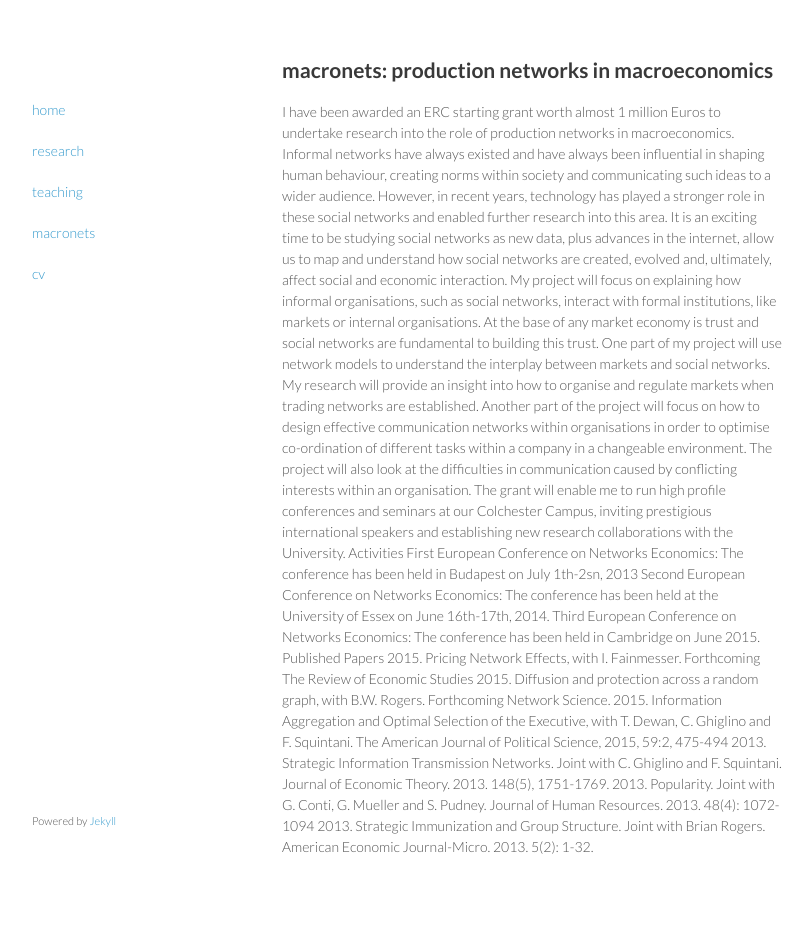
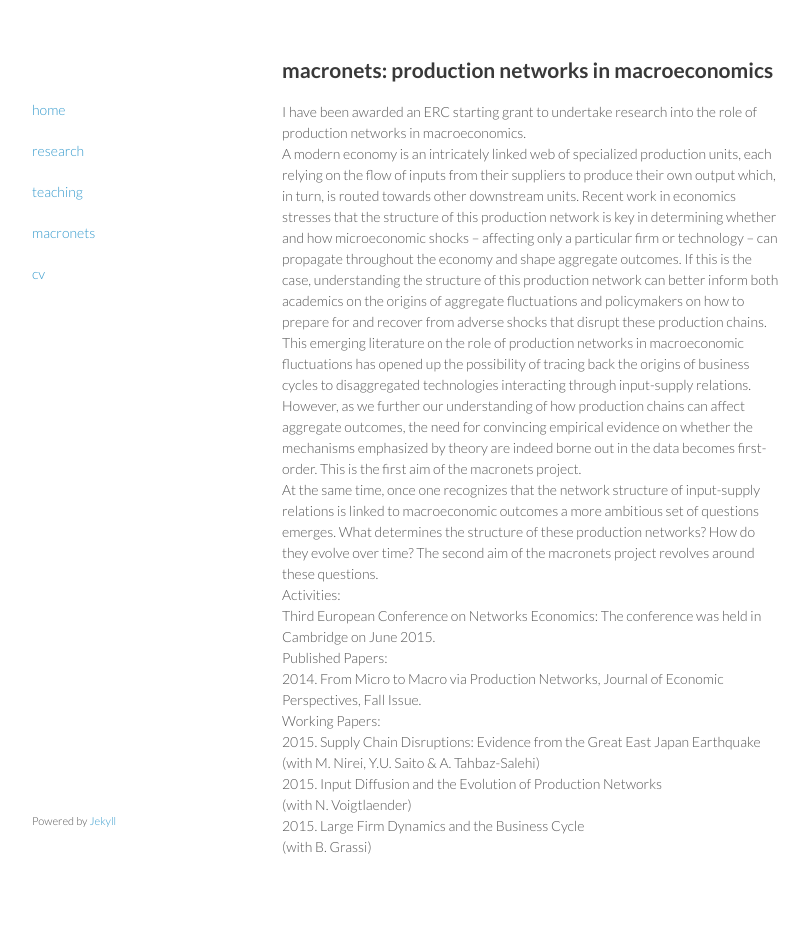
Before and after one commit to Vasco-M-Carvalho/vasco-m-carvalho.github.io, a Jekyll site: the page built from macronets.html, in a window 1280 px wide. Shown: the whole page, without its empty margins (233-1045 px from the left). Built offline with Jekyll 4.4.1, drawn with Linux system fonts in a browser that asks for light colours.

Commit message:
Update macronets.html
First Draft

```diff
--- a/macronets.html
+++ b/macronets.html
@@ -4,30 +4,38 @@ title: macronets
 ---
 <h2 id="welcome">macronets: production networks in macroeconomics</h2>
 <p>
-I have been awarded an ERC starting grant worth almost 1 million Euros to undertake research into the role of production networks in macroeconomics.  Informal networks have always existed and have always been influential in shaping human behaviour, creating norms within society and communicating such ideas to a wider audience. However, in recent years, technology has played a stronger role in these social networks and enabled further research into this area.
+I have been awarded an ERC starting grant to undertake research into the role of production networks in macroeconomics.
+<br>A modern economy is an intricately linked web of specialized production units, each relying on the flow of
+inputs from their suppliers to produce their own output which, in turn, is routed towards other downstream
+units. Recent work in economics stresses that the structure of this production network is key in determining
+whether and how microeconomic shocks – affecting only a particular firm or technology – can propagate
+throughout the economy and shape aggregate outcomes. If this is the case, understanding the structure of this
+production network can better inform both academics on the origins of aggregate fluctuations and policymakers
+on how to prepare for and recover from adverse shocks that disrupt these production chains.
 
-It is an exciting time to be studying social networks as new data, plus advances in the internet, allow us to map and understand how social networks are created, evolved and, ultimately, affect social and economic interaction. My project will focus on explaining how informal organisations, such as social networks, interact with formal institutions, like markets or internal organisations. At the base of any market economy is trust and social networks are fundamental to building this trust. One part of my project will use network models to understand the interplay between markets and social networks. My research will provide an insight into how to organise and regulate markets when trading networks are established. Another part of the project will focus on how to design effective communication networks within organisations in order to optimise co-ordination of different tasks within a company in a changeable environment. The project will also look at the difficulties in communication caused by conflicting interests within an organisation.
-The grant will enable me to run high profile conferences and seminars at our Colchester Campus, inviting prestigious international speakers and establishing new research collaborations with the University.
-Activities
+<br>This emerging literature on the role of production networks in macroeconomic fluctuations
+has opened up the possibility of tracing back the origins of business cycles to disaggregated technologies
+interacting through input-supply relations. However, as we further our understanding of how production
+chains can affect aggregate outcomes, the need for convincing empirical evidence on whether the
+mechanisms emphasized by theory are indeed borne out in the data becomes first-order. This is the first aim of the macronets project.
 
-First European Conference on Networks Economics: The conference has been held in Budapest on July 1th-2sn, 2013
+<br>At the same time, once one recognizes that the network structure of input-supply relations is linked to
+macroeconomic outcomes a more ambitious set of questions emerges. What determines the structure of these
+production networks? How do they evolve over time? The second aim of the macronets project revolves around these questions.
 
-Second European Conference on Networks Economics: The conference has been held at the University of Essex on June 16th-17th, 2014.
+<br>Activities:
 
-Third European Conference on Networks Economics: The conference has been held in Cambridge on June 2015.
+<br>Third European Conference on Networks Economics: The conference was held in Cambridge on June 2015.
 
-Published Papers
+<br>Published Papers:
 
-2015. Pricing Network Effects, with I. Fainmesser. Forthcoming The Review of Economic Studies
+<br>2014. From Micro to Macro via Production Networks, Journal of Economic Perspectives, Fall Issue.
 
-2015. Diffusion and protection across a random graph, with B.W. Rogers. Forthcoming Network Science.
-
-2015. Information Aggregation and Optimal Selection of the Executive, with T. Dewan, C. Ghiglino and F. Squintani. The American Journal of Political Science, 2015, 59:2, 475-494
-
-2013. Strategic Information Transmission Networks. Joint with C. Ghiglino and F. Squintani. Journal of Economic Theory. 2013. 148(5), 1751-1769.
-
-2013. Popularity. Joint with G. Conti, G. Mueller and S. Pudney. Journal of Human Resources. 2013. 48(4): 1072-1094
-
-2013. Strategic Immunization and Group Structure. Joint with Brian Rogers. American Economic Journal-Micro. 2013. 5(2): 1-32.
-
+<br>Working Papers:
+<br>2015. Supply Chain Disruptions: Evidence from the Great East Japan Earthquake
+<br>(with M. Nirei, Y.U. Saito & A. Tahbaz-Salehi)
+<br>2015. Input Diffusion and the Evolution of Production Networks
+<br>(with N. Voigtlaender)
+<br>2015. Large Firm Dynamics and the Business Cycle
+<br>(with B. Grassi)
 </p>
```
